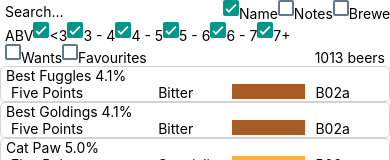
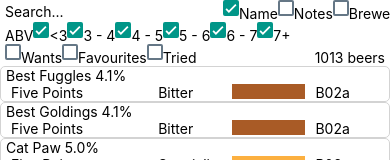
Before and after one commit to dave-co/gbbf-beer, a React Native app: screen / in a window 390 px wide. Shown: the top 160 px of the page. Built offline with nearby package versions, Linux system fonts and the light colour scheme.

Commit message:
filter flag for "tried"

```diff
--- a/components/BeerList.js
+++ b/components/BeerList.js
@@ -120,6 +120,7 @@
             beerData={BEER_DATA}
             wants={this.state.wants}
             favourites={this.state.favourites}
+            tried={this.state.tried}
             beerCount={this.state.beerData.length}
           />
       }
--- a/components/Header.js
+++ b/components/Header.js
@@ -18,7 +18,8 @@
             abv_6_7 : true,
             abv_7up : true,
             wants : false,
-            favourites : false
+            favourites : false,
+            tried : false
         }
         this.loadLocalData();
     }
@@ -94,11 +95,13 @@
             filtered = filtered.filter(beer => { return !(beer.abv && parseFloat(beer.abv) >= 7)})
         }
 
-        if (this.state.wants || this.state.favourites) {
+        if (this.state.wants || this.state.favourites || this.state.tried) {
             filtered = filtered.filter(beer => {
                 if(this.state.wants && this.props.wants.get(beer.id)){
                     return true
                 } else if (this.state.favourites && this.props.favourites.get(beer.id)) {
+                    return true
+                } else if(this.state.tried && this.props.tried.get(beer.id)) {
                     return true
                 }
                 return false
@@ -189,6 +192,11 @@
                         onValueChange={() => this._onChangeToggle({favourites : !this.state.favourites})}
                     />
                     <Text style={styles.label}>Favourites</Text>
+                    <CheckBox
+                        value={this.state.tried}
+                        onValueChange={() => this._onChangeToggle({tried : !this.state.tried})}
+                    />
+                    <Text style={styles.label}>Tried</Text>
                     <Text style={styles.beerCount}>{this.props.beerCount} beers</Text>
                 </View>
             </View>
```
